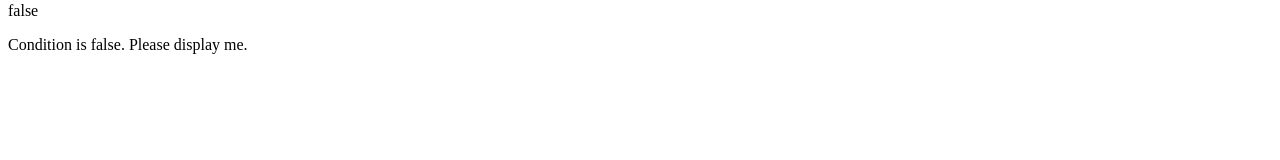
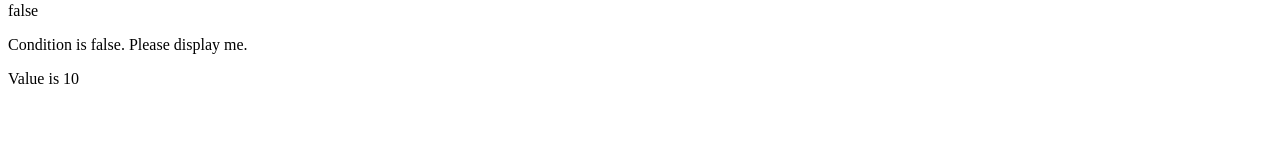
Before and after one commit to laxman-rana/angularjs, an Angular app in the folder basic-directive/: page / in a window 1280 px wide. Shown: the part 129-289 px from the top of the page. Built offline with nearby package versions, Linux system fonts and the light colour scheme.

Commit message:
ngSwitch example

```diff
--- a/basic-directive/src/app/app.component.html
+++ b/basic-directive/src/app/app.component.html
@@ -7,3 +7,9 @@
 <div *appUnless="odd">
   <p>Condition is false. Please display me.</p>
 </div>
+
+<div [ngSwitch]="value">
+  <p *ngSwitchCase="5">Value is 5</p>
+  <p *ngSwitchCase="10">Value is 10</p>
+  <p *ngSwitchDefault>Default value is 20</p>
+</div>
--- a/basic-directive/src/app/app.component.ts
+++ b/basic-directive/src/app/app.component.ts
@@ -7,4 +7,6 @@
 })
 export class AppComponent {
   odd: boolean = false;
+
+  value = 10;
 }
```
